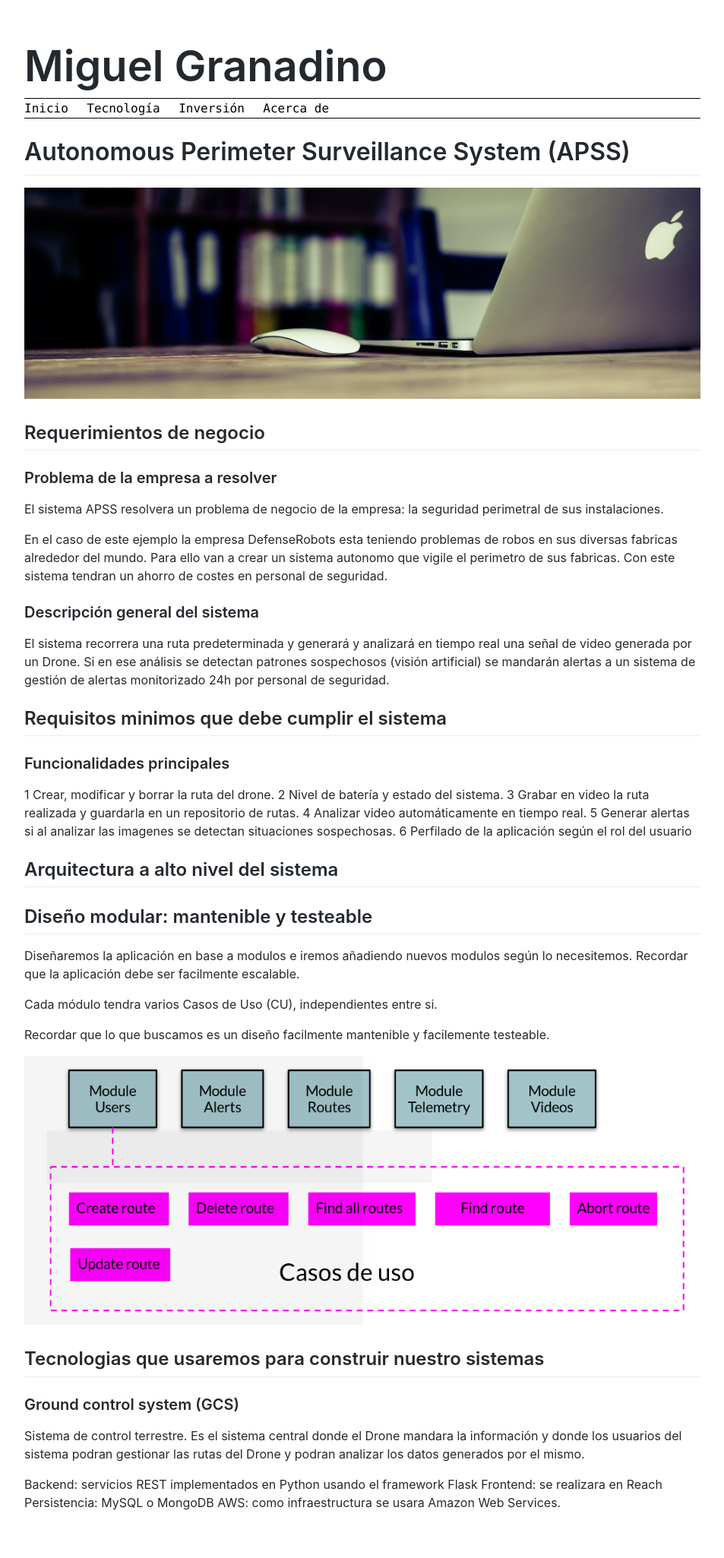
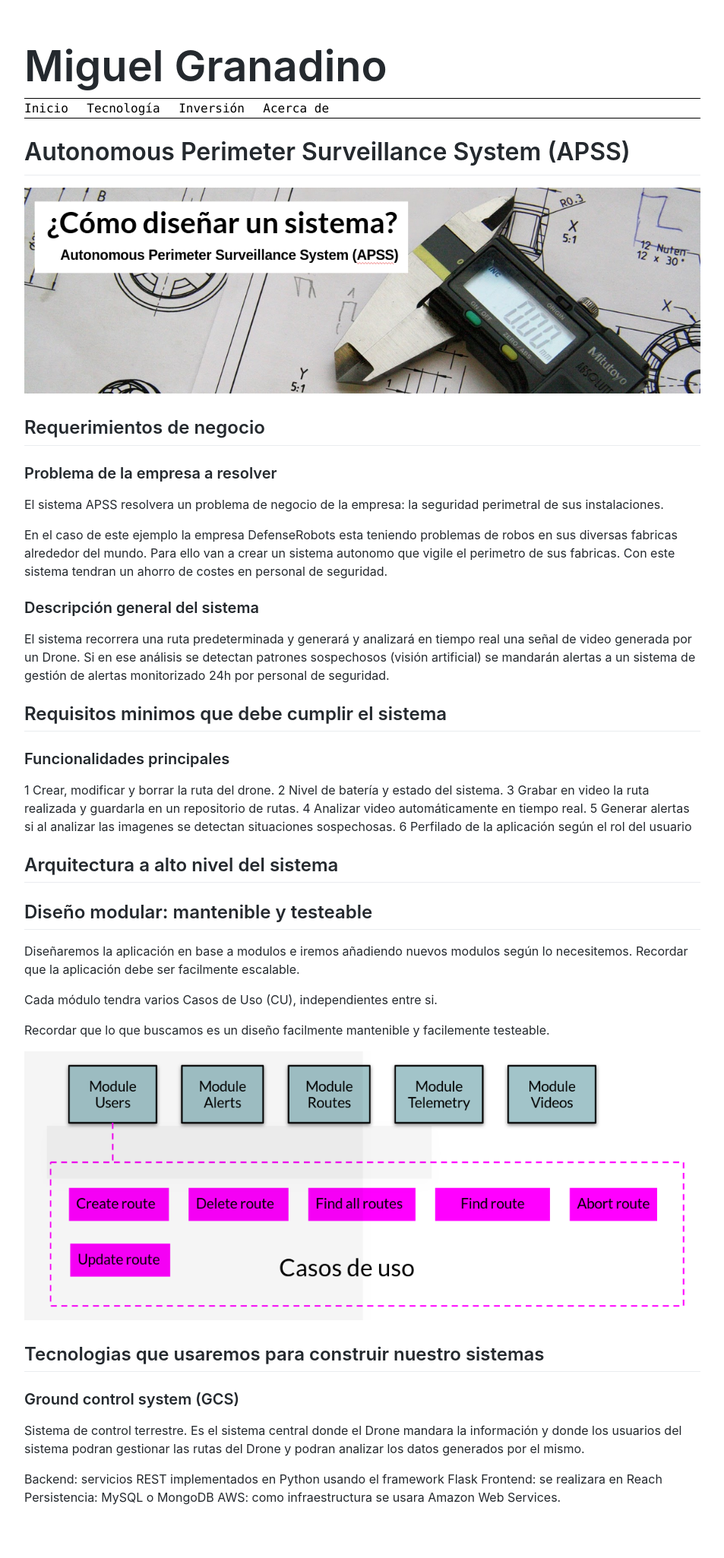
Before and after one commit to Akira3030/formacion, a Jekyll site: the page built from articulos/disenando-una-aplicacion.md, in a window 1280 px wide. Shown: the whole page at 76% size, without its empty margins (163-1116 px from the left). Built offline with Jekyll 4.4.1, drawn with Linux system fonts in a browser that asks for light colours; our own code applies the rules of GitHub Pages for plain Markdown files.

Commit message:
Update disenando-una-aplicacion.md

```diff
--- a/articulos/disenando-una-aplicacion.md
+++ b/articulos/disenando-una-aplicacion.md
@@ -1,6 +1,6 @@
 # Autonomous Perimeter Surveillance System (APSS)
 
-![]({{ site.site_url }}/assets/img/office-581131_1920_alt_600.jpg)
+![]({{ site.site_url }}/assets/img/top-pics/como-disenar-un-sistema.png)
 
 ## Requerimientos de negocio
 
```
